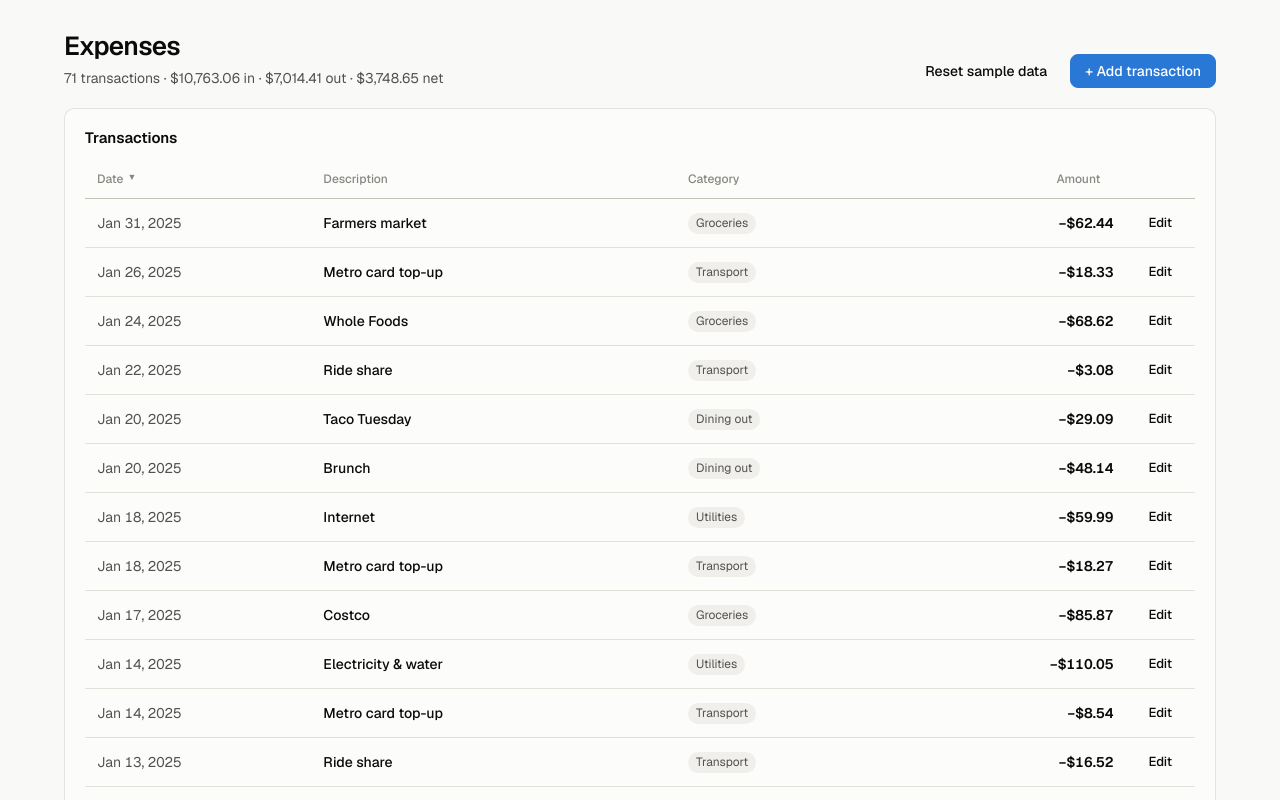
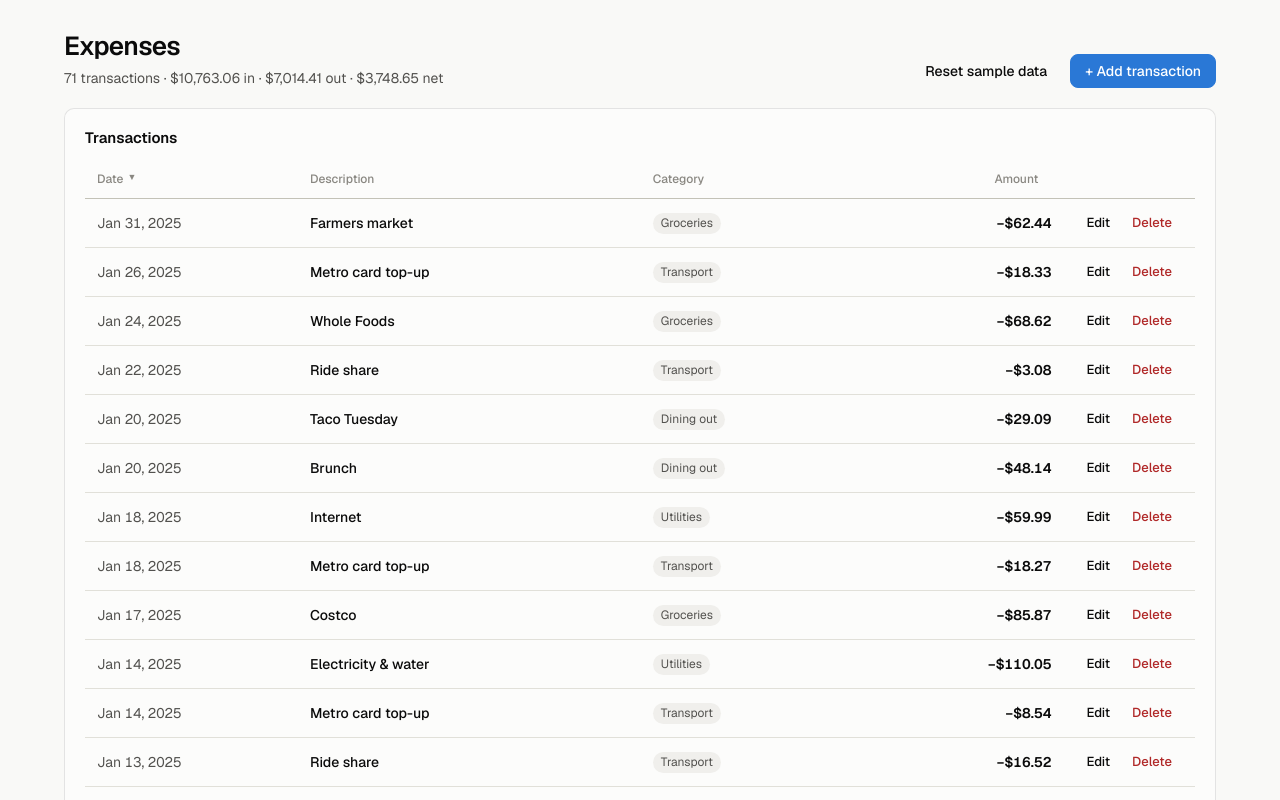
Before and after one commit to chukuwyemokumbor/expenses-tracker, a Next.js app: page / in a window 1280 px wide. Shown: the top 800 px of the page. Built offline with nearby package versions, Linux system fonts and the light colour scheme.

Commit message:
Add transaction deletion with confirmation

```diff
--- a/src/app/globals.css
+++ b/src/app/globals.css
@@ -133,6 +133,9 @@ select {
 .btn--ghost {
   background: transparent;
   border-color: transparent;
+}
+.btn--danger {
+  color: var(--critical-ink);
 }
 .btn--small {
   height: 28px;
--- a/src/components/ExpenseTracker.tsx
+++ b/src/components/ExpenseTracker.tsx
@@ -3,7 +3,7 @@
 import { useState } from "react";
 import { useTransactions } from "@/hooks/useTransactions";
 import type { Transaction } from "@/types/transaction";
-import { formatCurrency, totals } from "@/lib/format";
+import { formatCurrency, formatDate, totals } from "@/lib/format";
 import { TransactionTable } from "./TransactionTable";
 import { TransactionForm } from "./TransactionForm";
 
@@ -13,6 +13,11 @@ export function ExpenseTracker() {
   const store = useTransactions();
   const { income, expenses, net } = totals(store.transactions);
   const [dialog, setDialog] = useState<DialogState>(null);
+
+  function handleDelete(t: Transaction) {
+    const label = `${t.description} (${formatCurrency(t.amount)} on ${formatDate(t.date)})`;
+    if (confirm(`Delete ${label}? This can't be undone.`)) store.deleteTransaction(t.id);
+  }
 
   return (
     <main className="page">
@@ -39,6 +44,7 @@ export function ExpenseTracker() {
         <TransactionTable
           transactions={store.transactions}
           onEdit={(transaction) => setDialog({ kind: "edit", transaction })}
+          onDelete={handleDelete}
         />
       </section>
 
--- a/src/components/TransactionTable.tsx
+++ b/src/components/TransactionTable.tsx
@@ -16,9 +16,10 @@ const COLUMNS: { key: SortKey; label: string; numeric?: boolean }[] = [
 interface Props {
   transactions: Transaction[];
   onEdit: (t: Transaction) => void;
+  onDelete: (t: Transaction) => void;
 }
 
-export function TransactionTable({ transactions, onEdit }: Props) {
+export function TransactionTable({ transactions, onEdit, onDelete }: Props) {
   // Newest first by default.
   const [sort, setSort] = useState<{ key: SortKey; dir: 1 | -1 }>({ key: "date", dir: -1 });
 
@@ -74,6 +75,14 @@ export function TransactionTable({ transactions, onEdit }: Props) {
                 <button type="button" className="btn btn--small btn--ghost" onClick={() => onEdit(t)}>
                   Edit
                 </button>
+                <button
+                  type="button"
+                  className="btn btn--small btn--ghost btn--danger"
+                  onClick={() => onDelete(t)}
+                  aria-label={`Delete ${t.description}`}
+                >
+                  Delete
+                </button>
               </td>
             </tr>
           ))}
--- a/src/hooks/useTransactions.ts
+++ b/src/hooks/useTransactions.ts
@@ -36,6 +36,7 @@ export function useTransactions() {
       setTransactions((prev) => [...prev, { ...input, id: crypto.randomUUID() }]),
     updateTransaction: (id: string, input: TransactionInput) =>
       setTransactions((prev) => prev.map((t) => (t.id === id ? { ...input, id } : t))),
+    deleteTransaction: (id: string) => setTransactions((prev) => prev.filter((t) => t.id !== id)),
     resetData: () => setTransactions(createSampleTransactions()),
   };
 }
```
